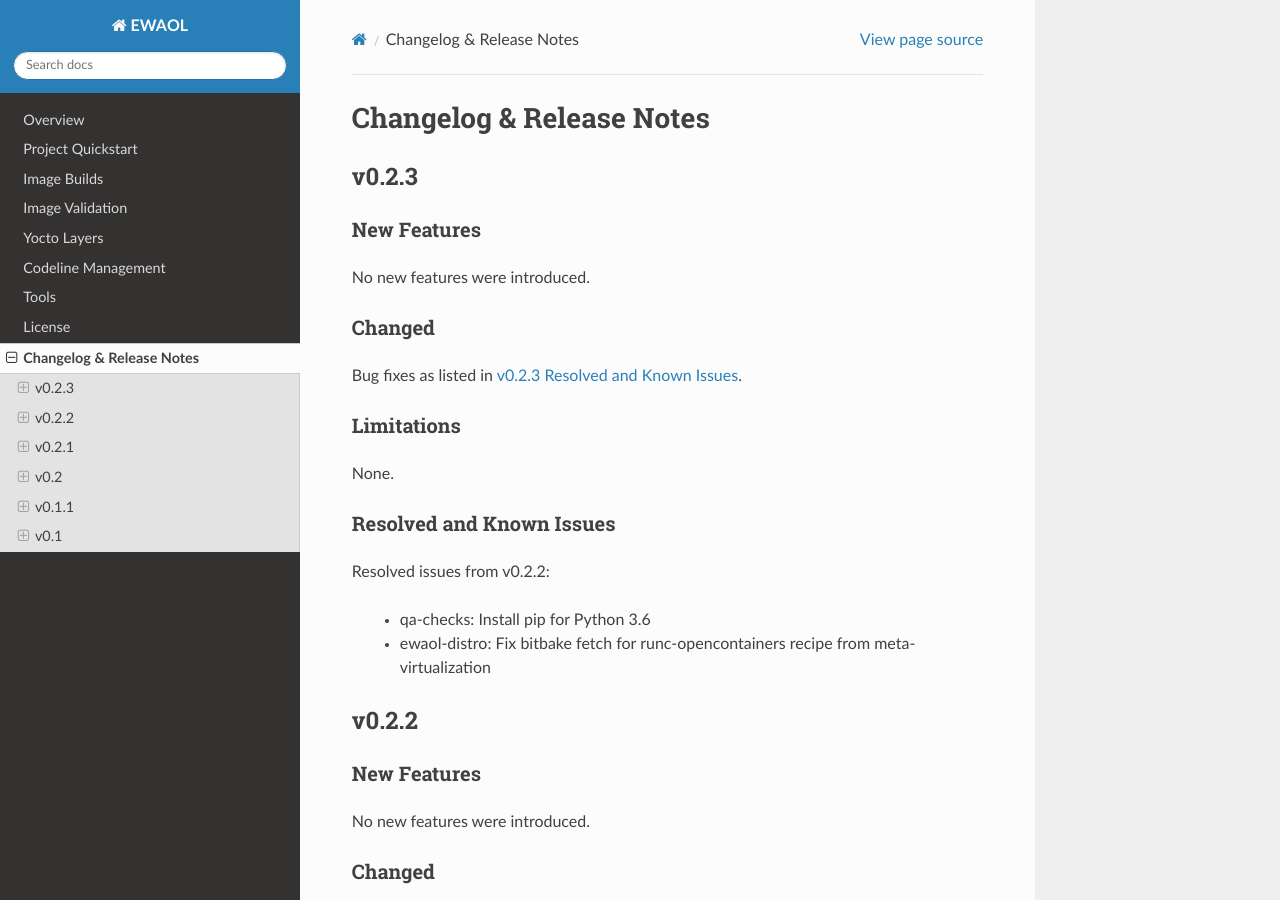
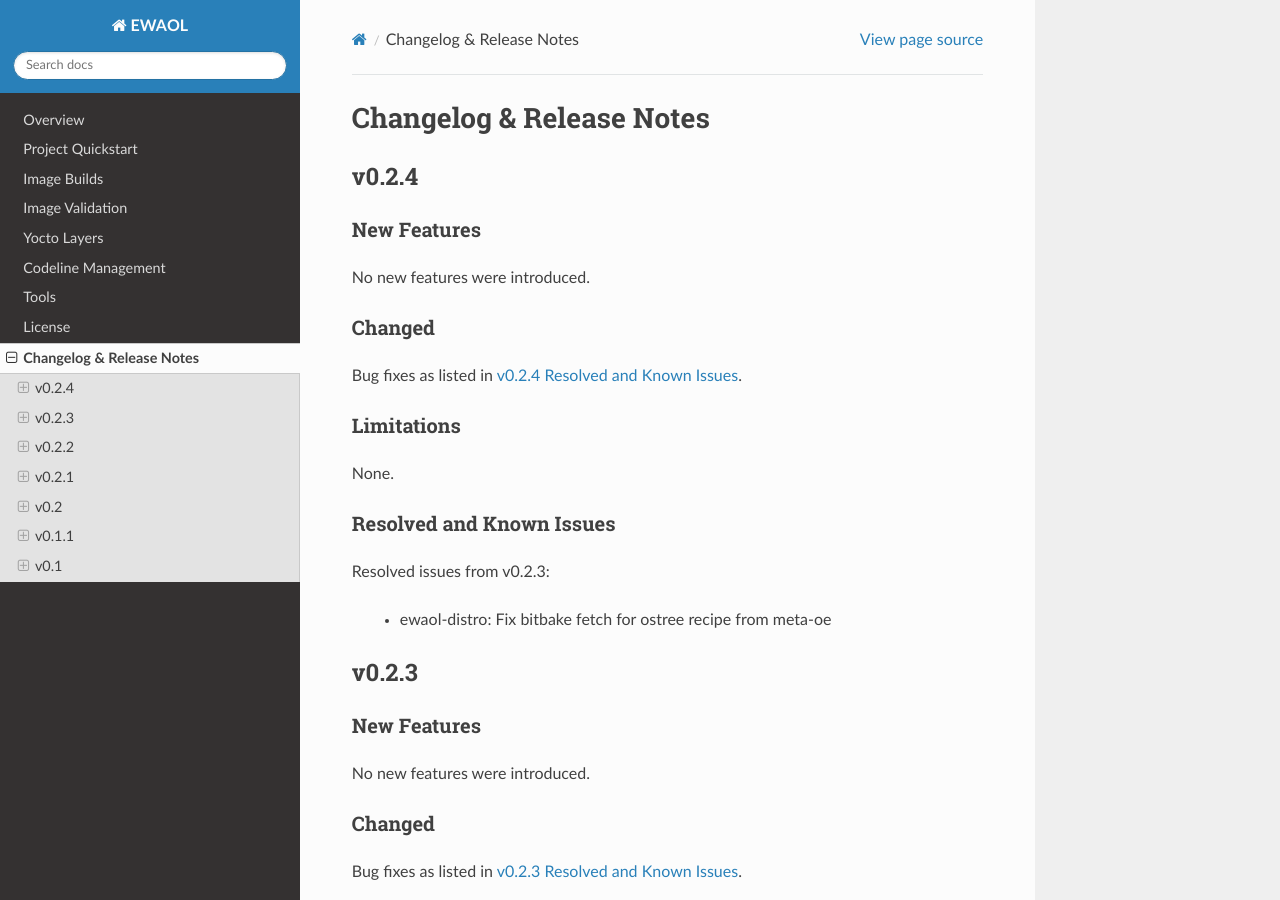
Before and after one commit to chaoge525/soafee_demo, a Sphinx documentation site: the page built from documentation/changelog.rst, in a window 1280 px wide and 900 px high. Built offline with Sphinx 7.4.7 and the Read the Docs theme 2.0.0, drawn with Linux system fonts in a browser that asks for light colours.

Commit message:
doc: Update changelog with v0.2.4 entry
Issue-Id: SCM-3910
Signed-off-by: Diego Sueiro <diego.sueiro@arm.com>
Change-Id: I56c8089eb291563c9cef3054b562e0f339b3e0b5

```diff
--- a/documentation/changelog.rst
+++ b/documentation/changelog.rst
@@ -1,5 +1,32 @@
 Changelog & Release Notes
 #########################
+
+v0.2.4
+******
+
+New Features
+============
+
+No new features were introduced.
+
+Changed
+=======
+
+Bug fixes as listed in `v0.2.4 Resolved and Known Issues`_.
+
+Limitations
+===========
+
+None.
+
+.. _v0.2.4 Resolved and Known Issues:
+
+Resolved and Known Issues
+=========================
+
+Resolved issues from v0.2.3:
+
+  * ewaol-distro: Fix bitbake fetch for ostree recipe from meta-oe
 
 v0.2.3
 ******
```
Also changed, not shown: 1 other file.
